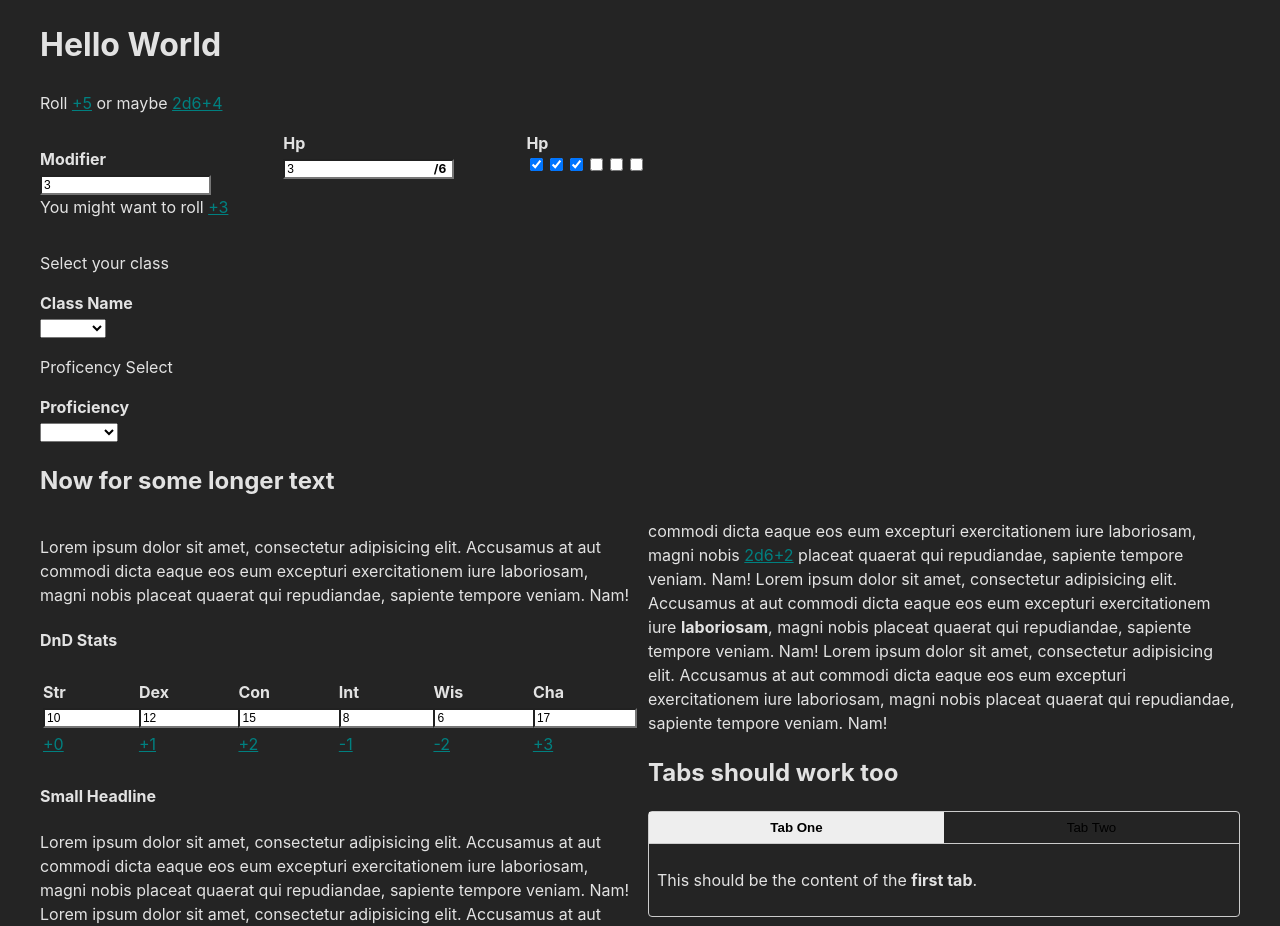
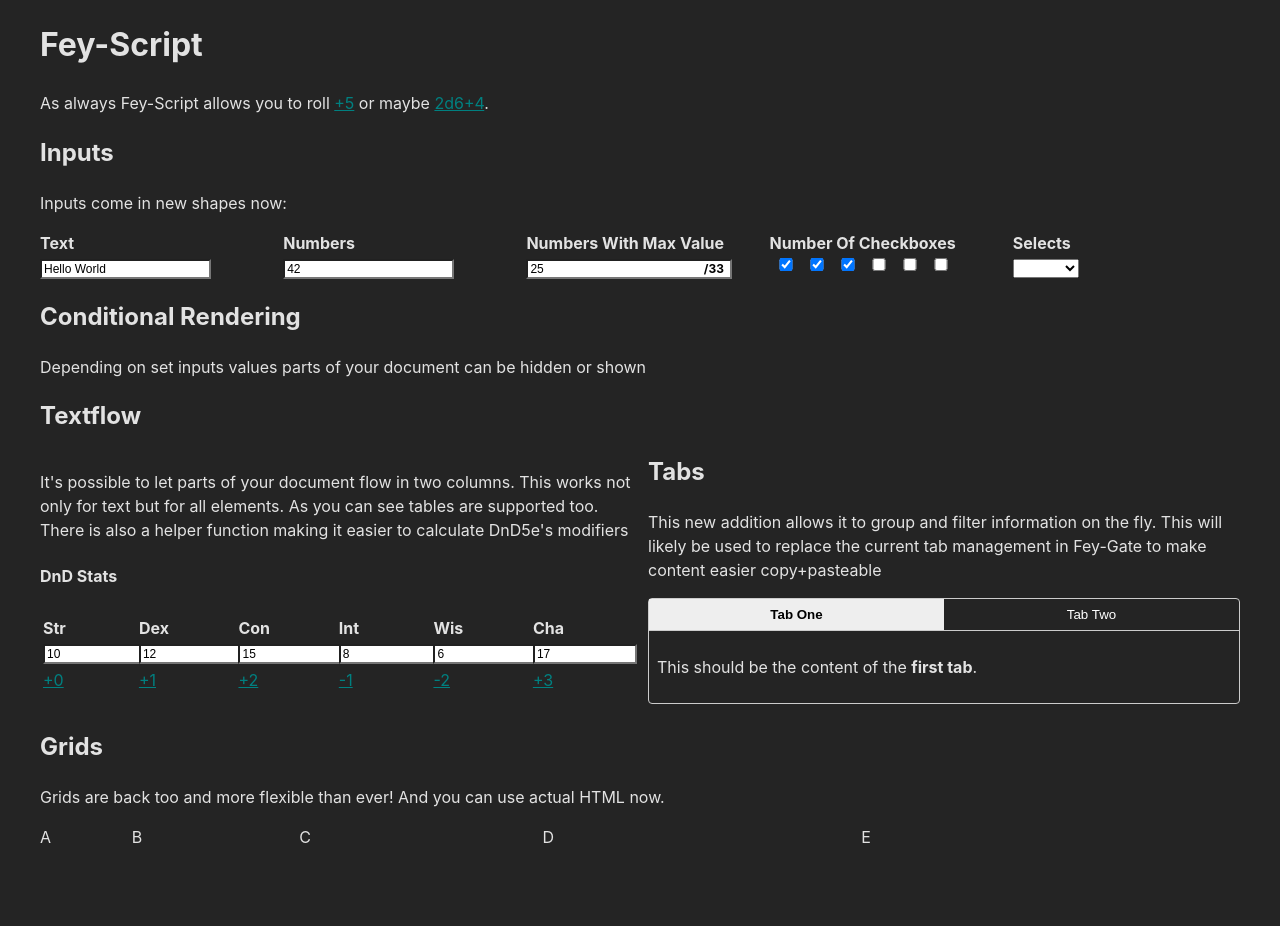
Before and after one commit to CapsE/fey-script, a React (Vite) app: page / in a window 1280 px wide. After the commit the page ends 849 px from the top, so only its background shows below. Built offline with nearby package versions, Linux system fonts and the light colour scheme; what simpl-schema would draw is missing.

Commit message:
Fixes and example update

```diff
--- a/src/components/TabView.module.css
+++ b/src/components/TabView.module.css
@@ -12,10 +12,12 @@
     background: none;
     border: none;
     cursor: pointer;
+    color: white;
 }
 .tab-buttons button.active {
     background: #eee;
     font-weight: bold;
+    color: black;
 }
 .tabContent {
     padding: 8px;
--- a/src/main.tsx
+++ b/src/main.tsx
@@ -12,72 +12,57 @@ con: 15
 int: 8
 wis: 6
 cha: 17
-modifier: 3
 ---
-# Hello World
-Roll +5 or maybe 2d6+4
+# Fey-Script
+As always Fey-Script allows you to roll +5 or maybe 2d6+4.
+
+## Inputs
+Inputs come in new shapes now:
 
 :::grid-5
-
-i[modifier]
-
-You might want to roll +{{modifier}}
-
-i[hp|3/6]
-i[hp|[3/6]]
-:::
-
-Select your class
-s[className][
+i[text|{"type":"text", "value": "Hello World"}]
+i[numbers|{"value": 42}]
+i[numbersWithMaxValue|25/33]
+i[numberOfCheckboxes|[3/6]]
+s[selects][
 Warrior
 Rogue
 Mage
 ]
+:::
 
-Proficency Select
-s[proficiency][
-None|0
-Proficient|1
-Expertise|2
-]
+## Conditional Rendering
+Depending on set inputs values parts of your document can be hidden or shown
 
-:::if className === "Mage"
+:::if selects === "Mage"
 ## Mage
 Mages are very powerful spell casters
 :::
-:::if className === "Rogue"
+:::if selects === "Rogue"
 ## Rogue
 Rogues are very sneaky
 :::
-:::if className === "Warrior"
+:::if selects === "Warrior"
 ## Warrior
 Warriors are very strong
 :::
-## Now for some longer text
+
+
+## Textflow
 -|-
-    Lorem ipsum dolor sit amet, consectetur adipisicing elit. Accusamus at aut commodi dicta eaque eos eum excepturi
-    exercitationem iure laboriosam, magni nobis placeat quaerat qui repudiandae, sapiente tempore veniam. Nam!
+    It's possible to let parts of your document flow in two columns. This works not only for text but for all elements.
+    As you can see tables are supported too. There is also a helper function making it easier to calculate DnD5e's modifiers
 
     #### DnD Stats
-    |                |     |     |     |     |     |
+    |                |        |        |        |        |        |
     |----------------|--------|--------|--------|--------|--------|
-    | i[str]         | i[dex] | i[con] | i[int] | i[wis] | i[cha] |
+    | i[str]         | i[dex]        | i[con]        | i[int]        | i[wis]        | i[cha]        |
     | {{$mod(str)}}  | {{$mod(dex)}} | {{$mod(con)}} | {{$mod(int)}} | {{$mod(wis)}} | {{$mod(cha)}} |
-    |                |        |        |        |        |        |
 
-:::if str >= 10
-    #### Small Headline
-    Lorem ipsum dolor sit amet, consectetur adipisicing elit. Accusamus at aut commodi dicta eaque eos eum excepturi
-    exercitationem iure laboriosam, magni nobis placeat quaerat qui repudiandae, sapiente tempore veniam. Nam!
-    Lorem ipsum dolor sit amet, consectetur adipisicing elit. Accusamus at aut commodi dicta eaque eos eum excepturi
-    exercitationem iure laboriosam, magni nobis 2d6+2 placeat quaerat qui repudiandae, sapiente tempore veniam. Nam!
-    Lorem ipsum dolor sit amet, consectetur adipisicing elit. Accusamus at aut commodi dicta eaque eos eum excepturi
 
-    exercitationem iure __laboriosam__, magni nobis placeat quaerat qui repudiandae, sapiente tempore veniam. Nam!
-    Lorem ipsum dolor sit amet, consectetur adipisicing elit. Accusamus at aut commodi dicta eaque eos eum excepturi
-    exercitationem iure laboriosam, magni nobis placeat quaerat qui repudiandae, sapiente tempore veniam. Nam!
-:::
-    ## Tabs should work too
+    ## Tabs
+    This new addition allows it to group and filter information on the fly. This will likely be used to
+    replace the current tab management in Fey-Gate to make content easier copy+pasteable
     |-- Tab One ---
     |
     | This should be the content of the __first tab__.
@@ -88,6 +73,16 @@ Warriors are very strong
     |
     |---
 -|-
+
+## Grids
+Grids are back too and more flexible than ever! And you can use actual HTML now.
+:::grid-1-2-3-4-5
+<div className="green">A</div>
+<div className="green">B</div>
+<div className="green">C</div>
+<div className="green">D</div>
+<div className="green">E</div>
+:::
 `;
 
 const Main = ({code}) => {
--- a/src/util/renderMDX.tsx
+++ b/src/util/renderMDX.tsx
@@ -118,7 +118,7 @@ const inputReplacer = makeReplacer({
             obj.max = data.split('/')[1];
         } else if (data) {
             try {
-                const parsed = JSON.parse(json);
+                const parsed = JSON.parse(data);
                 obj = { ...obj, ...parsed };
             } catch (e) {
                 console.error(e);
```
